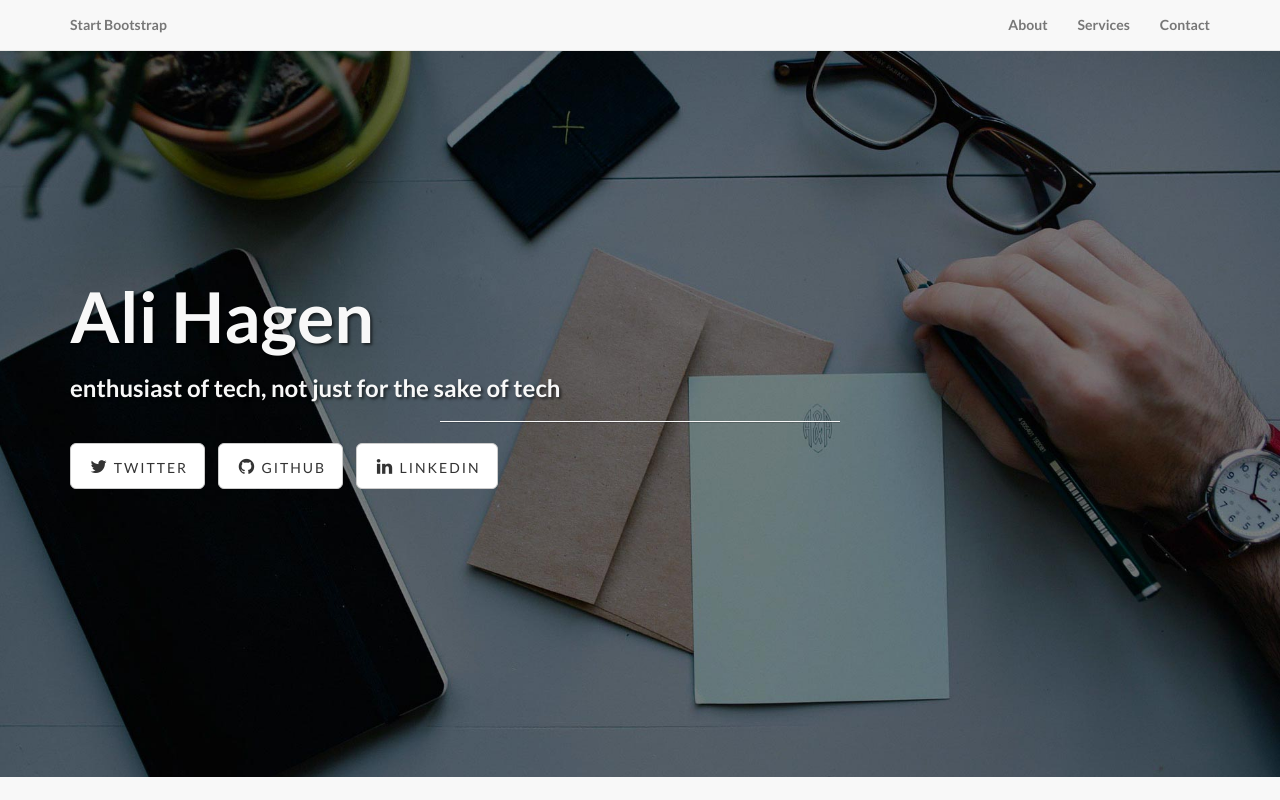
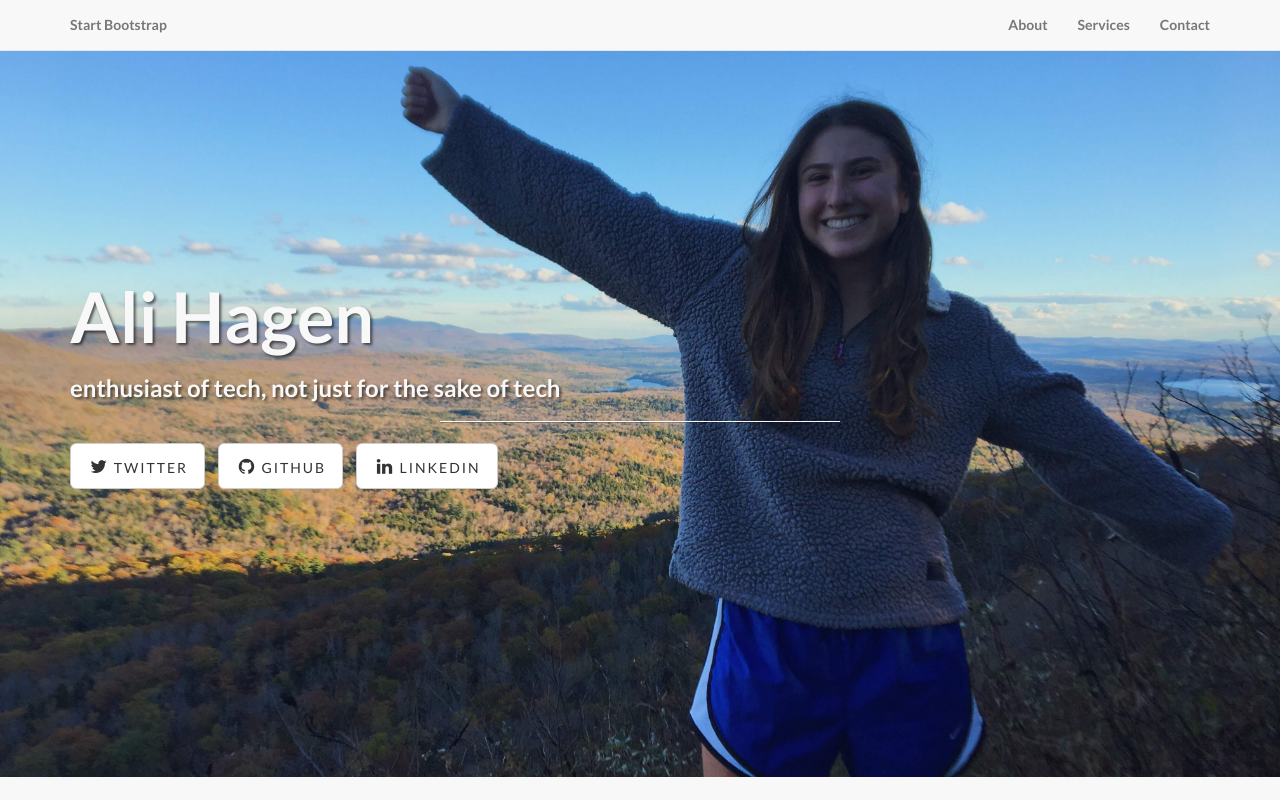
Before and after one commit to alihagen/alihagen.github.io, a plain HTML site: page index.html in a window 1280 px wide. Shown: the top 800 px of the page. Drawn offline with Linux system fonts and the light colour scheme.

Commit message:
update picture

```diff
--- a/css/landing-page.css
+++ b/css/landing-page.css
@@ -35,7 +35,7 @@ h6 {
     padding-bottom: 50px;
     text-align: left;
     color: #f8f8f8;
-    background: url(../img/intro-bg.jpg) no-repeat center center;
+    background: url(../img/background.jpg) no-repeat center center;
     background-size: cover;
 }
 
```
